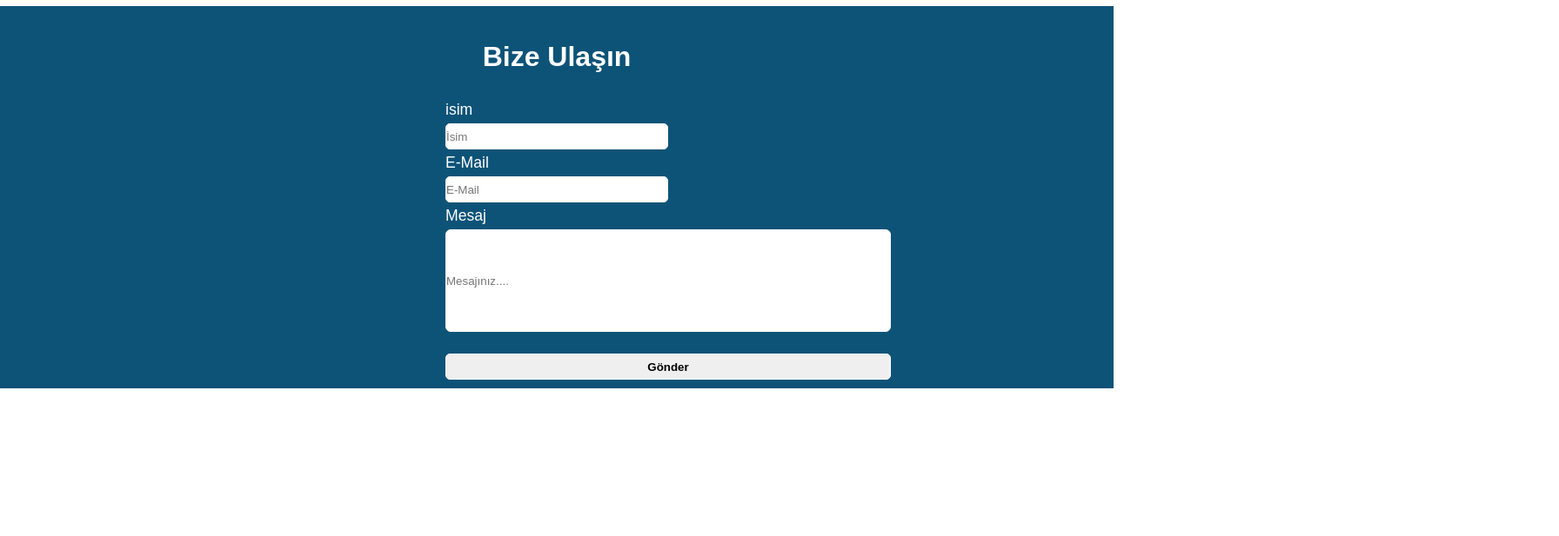
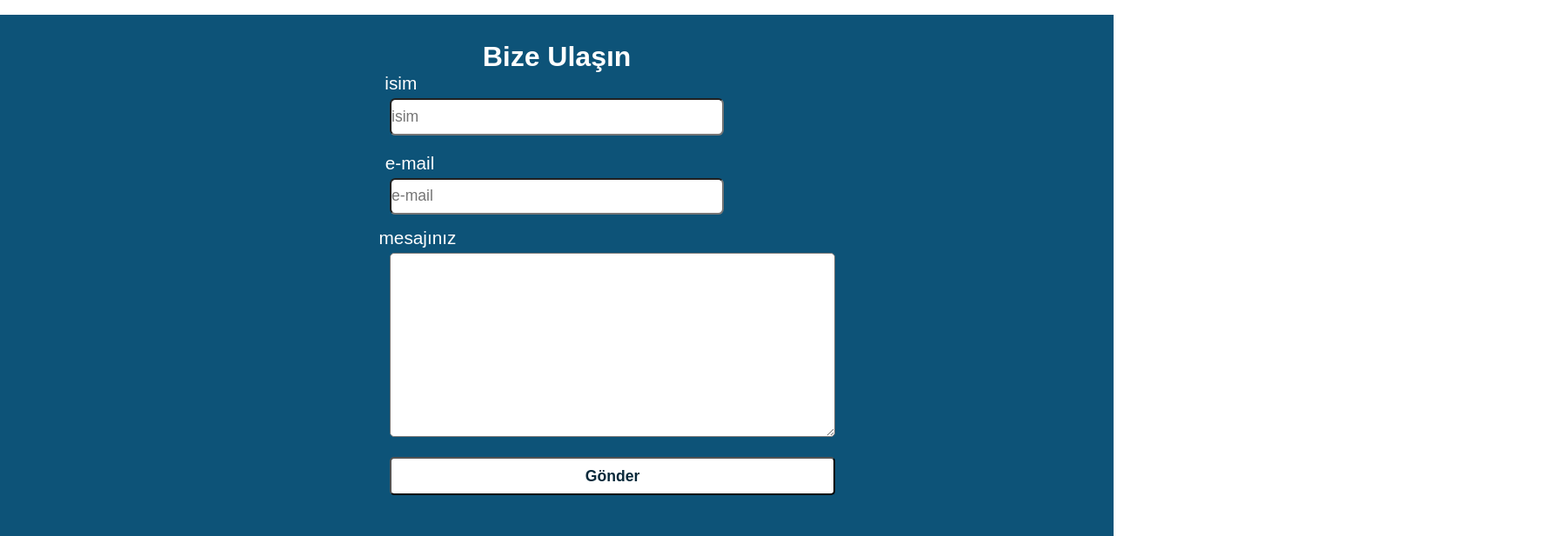
Before and after one commit to MaliBYK/MaraskliDeveloperlarYTWebsite, a plain HTML site: page index.html in a window 1280 px wide. Shown: the part 1212-1829 px from the top of the page at 87% size, 1792 px wide, since content can reach past the window. Before the commit the page ends 1659 px from the top, so only its background shows below. Drawn offline with Linux system fonts and the light colour scheme; a web font is replaced by a local one.

Commit message:
main.css finished

```diff
--- a/css/main.css
+++ b/css/main.css
@@ -1,8 +1,12 @@
 *{
+
     margin: 0;
     padding: 0;
     box-sizing: border-box;
     font-family: 'Hammersmith One', sans-serif;
+}
+body{
+    overflow-x: hidden;
 }
 header{
     width: 100%;
@@ -70,11 +74,12 @@ header a:hover{
     background-color: #114866;
 }
 .content{
+
     margin-top: 10px;
     width: 100vw;
     background-color:#0d5378 ;
     display: flex;
-    padding: 20px ;
+    padding-top:20px;
     padding-bottom: 35px;
 }
 .box{
@@ -117,60 +122,70 @@ header a:hover{
     width: 30%;
     height: 35%;
 }
-footer{
-    padding-top: 40px;
 
+.footer{
+    background-color: #0d5378;
+    height: 600px;
+}
+
+.footer-form{
     display: flex;
     flex-direction: column;
-    width: 100vw;
-    height: 55vh;
-    background-color: #0d5378;
+    text-align: center;
+    margin: 10px auto;
+    padding-top: 30px;
 }
-footer h2{
-    align-self: center;
+.footer-header{
+    font-size: 2em;
     color: white;
-    font-size: 2em;
-    padding-bottom: 1em;
+    margin: 0px auto;
+    width: 200px;
 }
-footer label{
+#user-name,#email{
     font-size: 1.1em;
-    color: white;
-    position: relative;
-    left: 40%;
-}
-.message{
-    left: 40%;
-}
-#input-name{
-    height: 3em;
-    border-radius: 5px;
-    width: 20vw;
-}
-footer input{
-    border: 1px solid white;
-    height: 3em;
-    border-radius: 5px;
-    width: 20vw;
+    width: 30vw;
+    height: 2.4em;
+    border-radius: 0.4rem;
     margin: 5px auto;
 }
-footer label:first-child{
+.footer-form label{
+    color: white;
+    font-size: 1.3em;
     position: relative;
-    right: 45px;
-}
-#input-content{
-    margin-left: 40%;
-    width: 40%;
-    height: 40%;
-    border-radius: 6px;
 
 }
-.btn{
 
+#message {
+    font-size:1.1em;
+    width: 40vw;
+    margin: 5px auto;
     position: relative;
-    left: 10%;
-    margin-top: 20px;
-    height: 3em;
-    width: 40%;
+    left: 5vw;
+    border-radius: 5px;
+
+}
+
+.name-label{
+    right: 14vw;
+}
+.email-label{
+    margin-top: 15px;
+    right: 13.2vw;
+}
+.message-label{
+    margin-top: 10px;
+    right: 12.5vw;
+}
+
+.submit-btn{
+    width: 40vw;
+    margin: 1.15rem auto;
+    height: 2.5em;
+    border-radius: 5px;
+    font-size: 1.1rem;
+    position: relative;
+    left: 5%;
+    background-color: white;
+    color: #09293a;
     font-weight: bold;
-    margin-bottom: 10px;
 }
--- a/index.html
+++ b/index.html
@@ -82,17 +82,20 @@
 
         </div>
         <footer class="footer" id="footer">
-            <h2>Bize Ulaşın</h2>
+            <form class="footer-form" action="">
+                <h2 class="footer-header">Bize Ulaşın</h2>
 
-            <label for="input-name">isim</label>
-            <input type="text" id="input-name" placeholder="İsim">
+                <label for="user-name" class="name-label">isim</label>
+                <input type="text" id="user-name" placeholder="isim">
 
-            <label for="input-mail">E-Mail</label>
-            <input type="email" id="input-mail" placeholder="E-Mail">
+                <label for="email" class="email-label">e-mail</label>
+                <input type="email" name="email" id="email" placeholder="e-mail">
 
-            <label for="input-content" class="message">Mesaj</label>
-            <input type="text" placeholder="Mesajınız...." id="input-content">
-            <input type="submit" class="btn" value="Gönder">
+                <label for="message" class="message-label">mesajınız</label>
+                <textarea name="message" id="message" cols="30" rows="10"></textarea>
+
+                <input type="button" class="submit-btn" value="Gönder">
+            </form>
         </footer>
     </div>
 </body>
```
